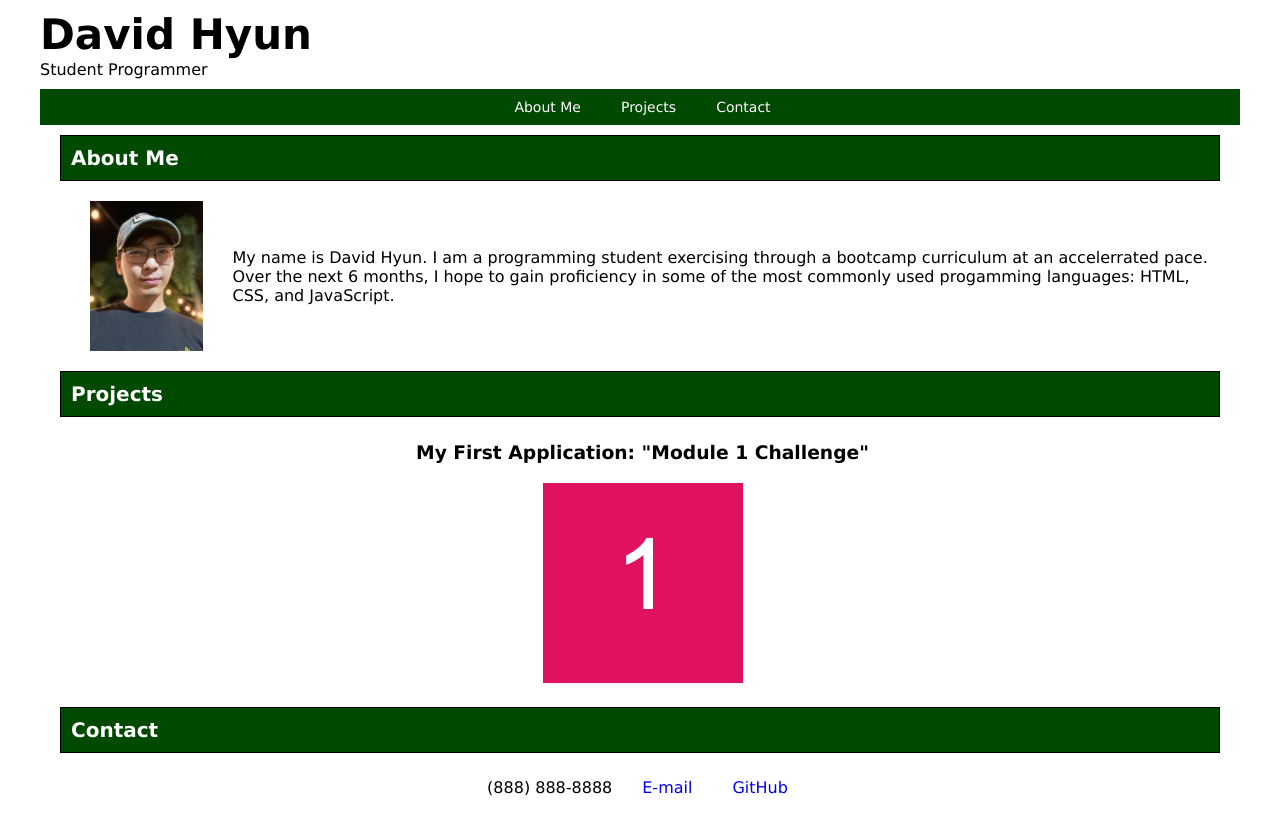
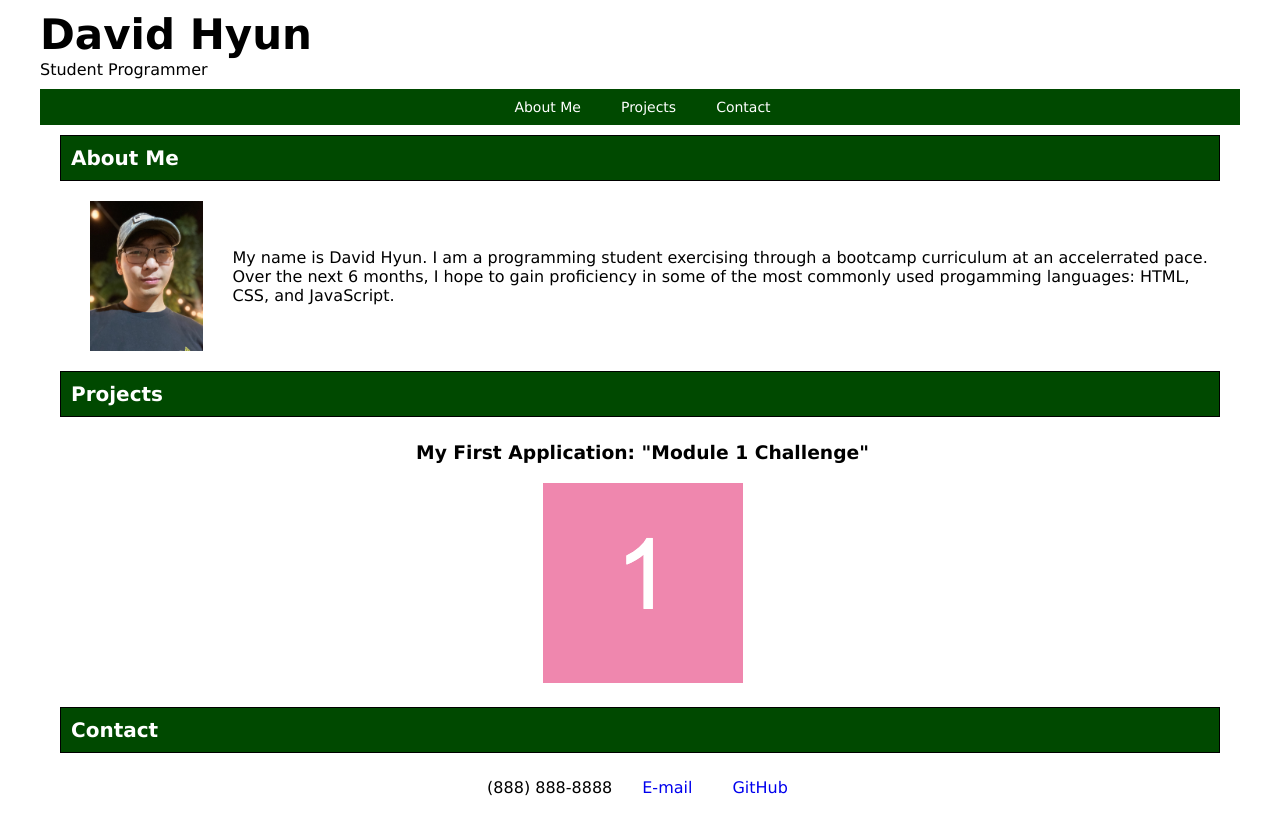
Before and after one commit to dvdhyn/mod2-challenge, a plain HTML site: page index.html in a window 1280 px wide. In both pictures the pointer is over the picture 642 px from the left and 583 px from the top of the page. Drawn offline with Linux system fonts and the light colour scheme.

Commit message:
Added image hover effect

```diff
--- a/assets/style.css
+++ b/assets/style.css
@@ -68,6 +68,10 @@ nav {
     text-align: center;
 }
 
+#projects img:hover {
+    opacity: 0.5;
+}
+
 /* organizes unordered list items for id "contact" */
 #info {
     display: flex;
```
